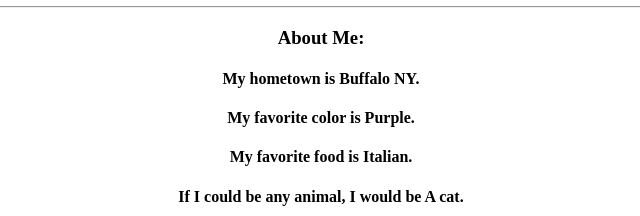
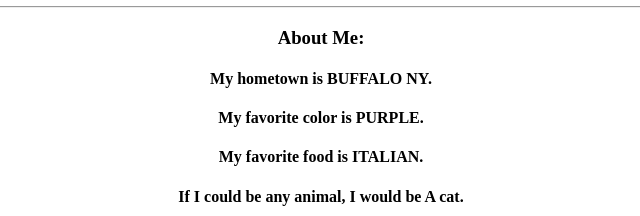
Before and after one commit to johnstj2/my-profile, a plain HTML site: page index.html in a window 1280 px wide. Shown: the part 121-337 px from the top of the page, without its empty margins (319-959 px from the left). Drawn offline with Linux system fonts and the light colour scheme.

Commit message:
added 20 lines of code

```diff
--- a/index.html
+++ b/index.html
@@ -11,9 +11,9 @@
 				<h2>Software Developer</h2>
 				<hr>
 				<h3>About Me:</h3>
-					<h4>My hometown is Buffalo NY.</h4>
-					<h4>My favorite color is Purple.</h4>
-					<h4>My favorite food is Italian.</h4>
+					<h4>My hometown is BUFFALO NY.</h4>
+					<h4>My favorite color is PURPLE.</h4>
+					<h4>My favorite food is ITALIAN.</h4>
 					<h4>If I could be any animal, I would be A cat.</h4>
 			</div>
 		  </body>
```
Also changed, not shown: Section 4.html (deleted).
